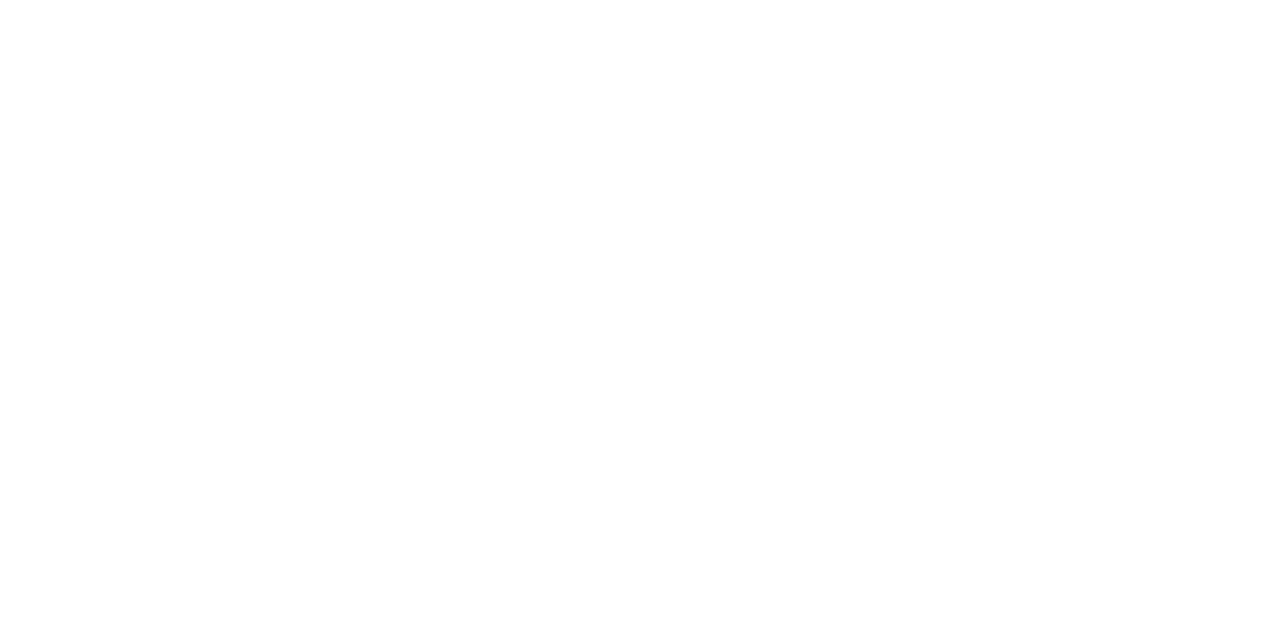
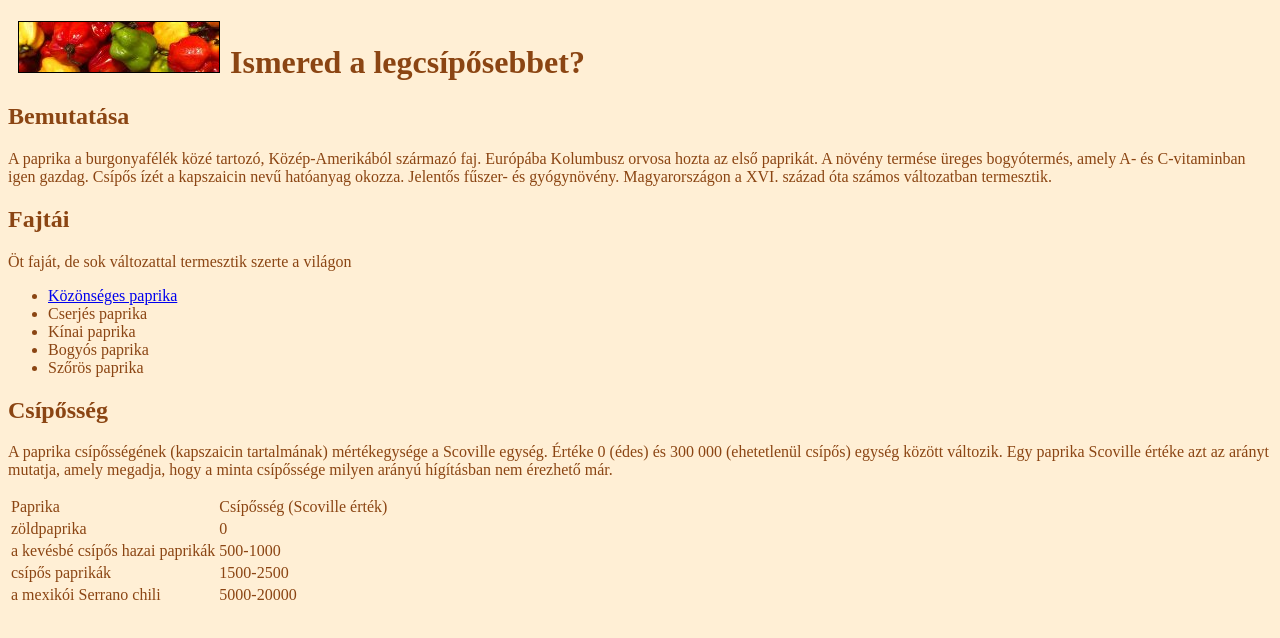
Before and after one commit to patrikkalman/patrikkalman, a plain HTML site: page index.html in a window 1280 px wide. Drawn offline with Linux system fonts and the light colour scheme.

Commit message:
Add files via upload

```diff
--- a/index.html
+++ b/index.html
@@ -1,9 +1,29 @@
 <!DOCTYPE html>
 <html>
-<head>
-
-</head>
-<body>
-
-</body>
+    <head>
+        <title>Paparika</title>
+    </head>
+    <body style="background-color:#FFEFD5;color: #8b4513;">
+        <h1><img src="szines.jpg" style="border:1px solid black; margin: 0 10px;">Ismered a legcsípősebbet?</h1>
+        <h2>Bemutatása</h2>
+        <p>A paprika a burgonyafélék közé tartozó, Közép-Amerikából származó faj. Európába Kolumbusz orvosa hozta az első paprikát. A növény termése üreges bogyótermés, amely A- és C-vitaminban igen gazdag. Csípős ízét a kapszaicin nevű hatóanyag okozza. Jelentős fűszer- és gyógynövény. Magyarországon a XVI. század óta számos változatban termesztik.</p>
+        <h2>Fajtái</h2>
+        <p>Öt faját, de sok változattal termesztik szerte a világon</p>
+        <ul>
+            <li><a href="sok.jpg">Közönséges paprika</a></li>
+            <li>Cserjés paprika</li>
+            <li>Kínai paprika</li>
+            <li>Bogyós paprika</li>
+            <li>Szőrös paprika</li>
+        </ul>
+        <h2>Csípősség</h2>
+        <p>A paprika csípősségének (kapszaicin tartalmának) mértékegysége a Scoville egység. Értéke 0 (édes) és 300 000 (ehetetlenül csípős) egység között változik. Egy paprika Scoville értéke azt az arányt mutatja, amely megadja, hogy a minta csípőssége milyen arányú hígításban nem érezhető már.</p>
+    <table>
+        <tr><td>Paprika</td><td>Csípősség (Scoville érték)</td></tr>
+        <tr><td>zöldpaprika</td><td>0</td></tr>
+        <tr><td>a kevésbé csípős hazai paprikák</td><td>500-1000</td></tr>
+        <tr><td>csípős paprikák</td><td>1500-2500</td></tr>
+        <tr><td>a mexikói Serrano chili</td><td>5000-20000</td></tr>
+    </table>
+    </body>
 </html>
```
